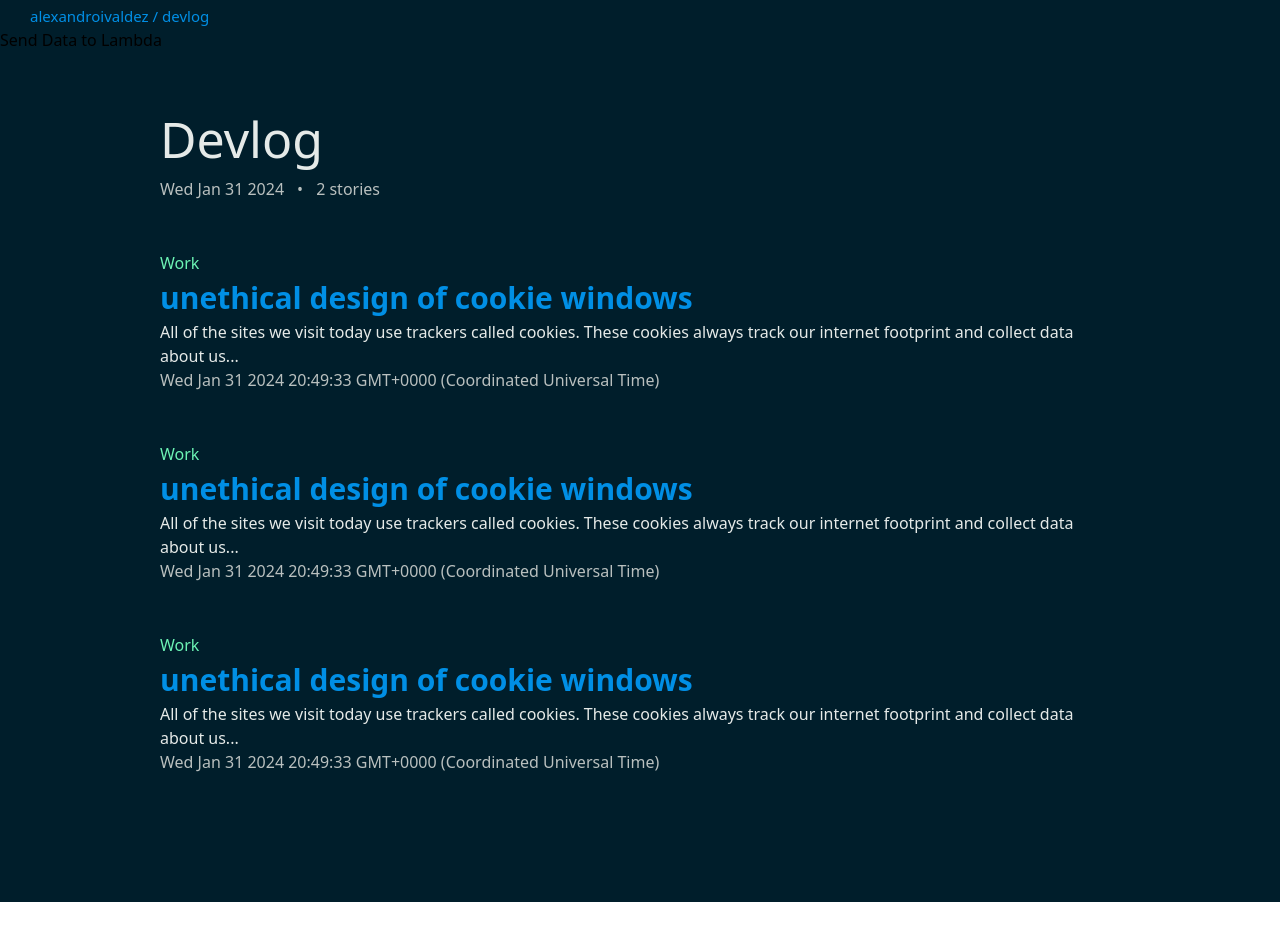
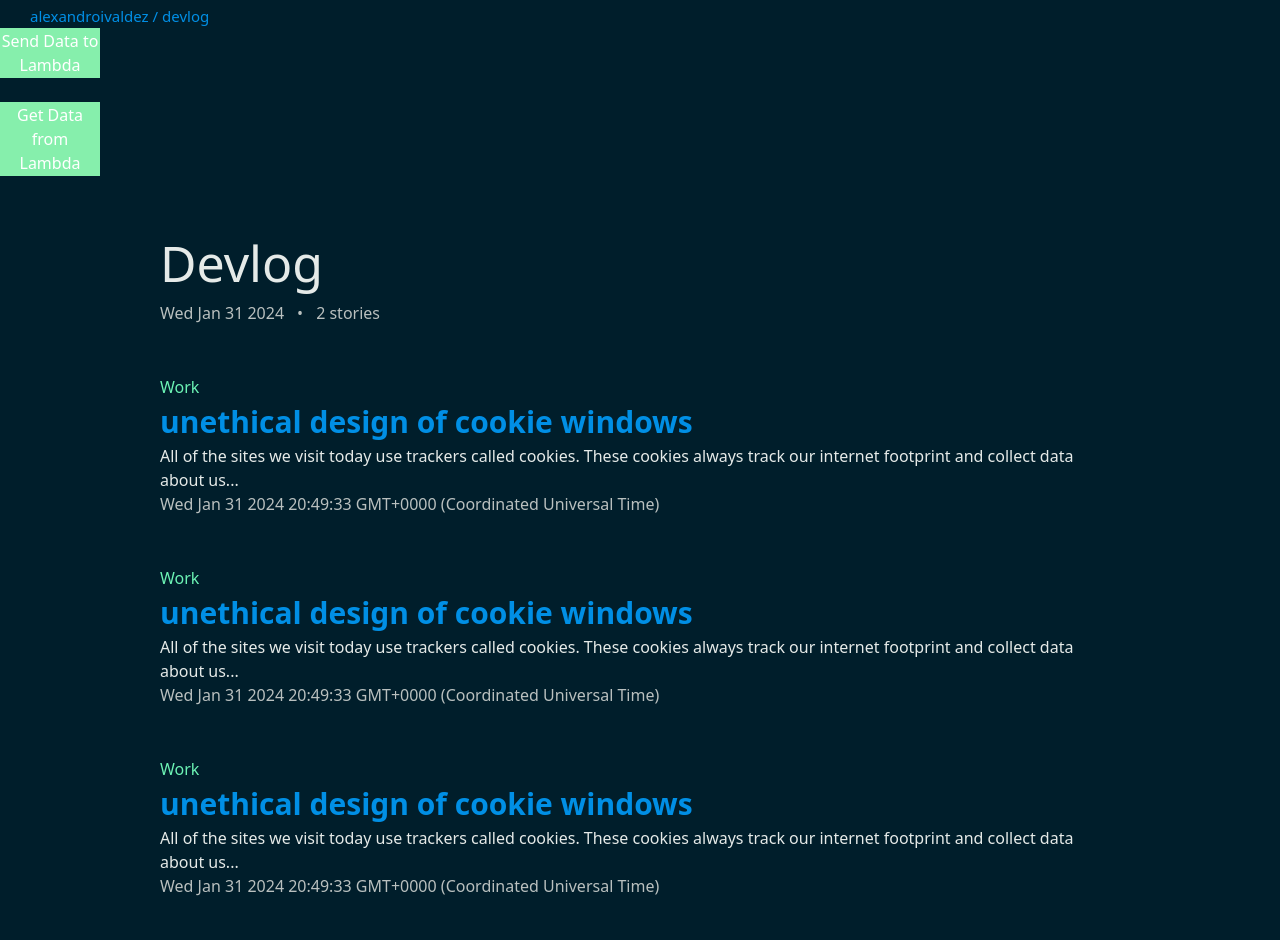
Before and after one commit to alexandroivaldez/devlog, a React (Vite) app in the folder devlog-vite/: page / in a window 1280 px wide. Shown: the top 940 px of the page. Before the commit the page ends 902 px from the top, so only its background shows below. Built offline with nearby package versions, Linux system fonts and the light colour scheme; some icons are missing.

Commit message:
Updated API Gateway invokes, finally fixed CORS error.

```diff
--- a/devlog-vite/src/App.tsx
+++ b/devlog-vite/src/App.tsx
@@ -19,15 +19,12 @@ function App() {
   const [responseMessage, setResponseMessage] = useState('');
 
   const sendDataToLambda = () => {
-    const url = 'https://1qcfnho0x7.execute-api.us-east-1.amazonaws.com/default/AddEntry';
-
+    const url = 'https://iivx7fdqk0.execute-api.us-east-1.amazonaws.com/dev';
+    console.log("Data sent!");
     fetch(url, {
       method: 'POST',
-      mode: 'no-cors',
       headers: {
         'Content-Type': 'application/json',
-        'Origin': 'http://localhost:5173',
-        'Access-Control-Allow-Origin': '*'
       },
       body: JSON.stringify(data)
     })
@@ -47,6 +44,34 @@ function App() {
       });
   };
 
+  const getDataFromLambda = () => {
+    const url = 'https://nmega69f5e.execute-api.us-east-1.amazonaws.com/dev';
+    console.log("Test!");
+    fetch(url, {
+      method: 'GET',
+      headers: {
+        'Content-Type': 'application/json',
+      }
+    })
+      .then((response) => {
+        console.log()
+        if (response.status == 200) {
+          return response.json();
+        } else {
+          throw new Error(`Request failed with status ${response.status}`);
+        }
+      })
+      .then((responseData) => {
+        console.log(responseData)
+        setResponseMessage(responseData.body);
+      })
+      .catch((error) => {
+        setResponseMessage(error.message);
+      });
+  };
+
+
+
   return (
     <div className='bg-[#001E2B]'>
       <nav className='flex justify-between bg-[#001E2B]'>
@@ -55,8 +80,12 @@ function App() {
           <h1 className='text-[15px] text-[#008FE5]'><a href="https://github.com/alexandroivaldez/devlog" target='_blank'>alexandroivaldez / devlog</a></h1>
         </div>
       </nav>
-      <button onClick={sendDataToLambda}>Send Data to Lambda</button>
-      <p>{responseMessage}</p>
+      <div className='flex flex-col w-[100px]'>
+        <button onClick={sendDataToLambda} className='text-white border border-green-300 bg-green-300 hover:bg-green-500'>Send Data to Lambda</button>
+        <br />
+        <button onClick={getDataFromLambda} className='text-white border border-green-300 bg-green-300 hover:bg-green-500'>Get Data from Lambda</button>
+      </div>
+      {/* <p className="text-white">{responseMessage}</p> */}
       <div className='w-screen h-screen bg-[#001E2B]'>
         <div className='flex flex-col w-[75%] ml-auto mr-auto mt-[50px] justify-center'>
           <div className='flex flex-col w-[220px]'>
```
